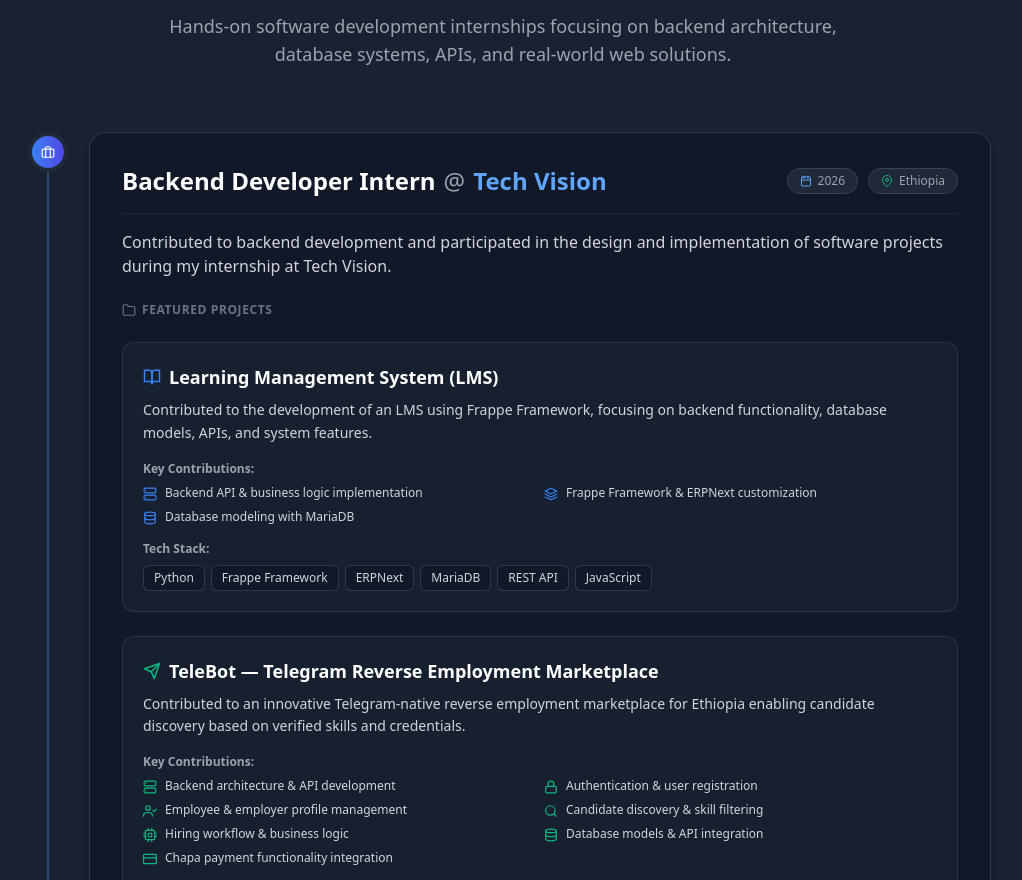
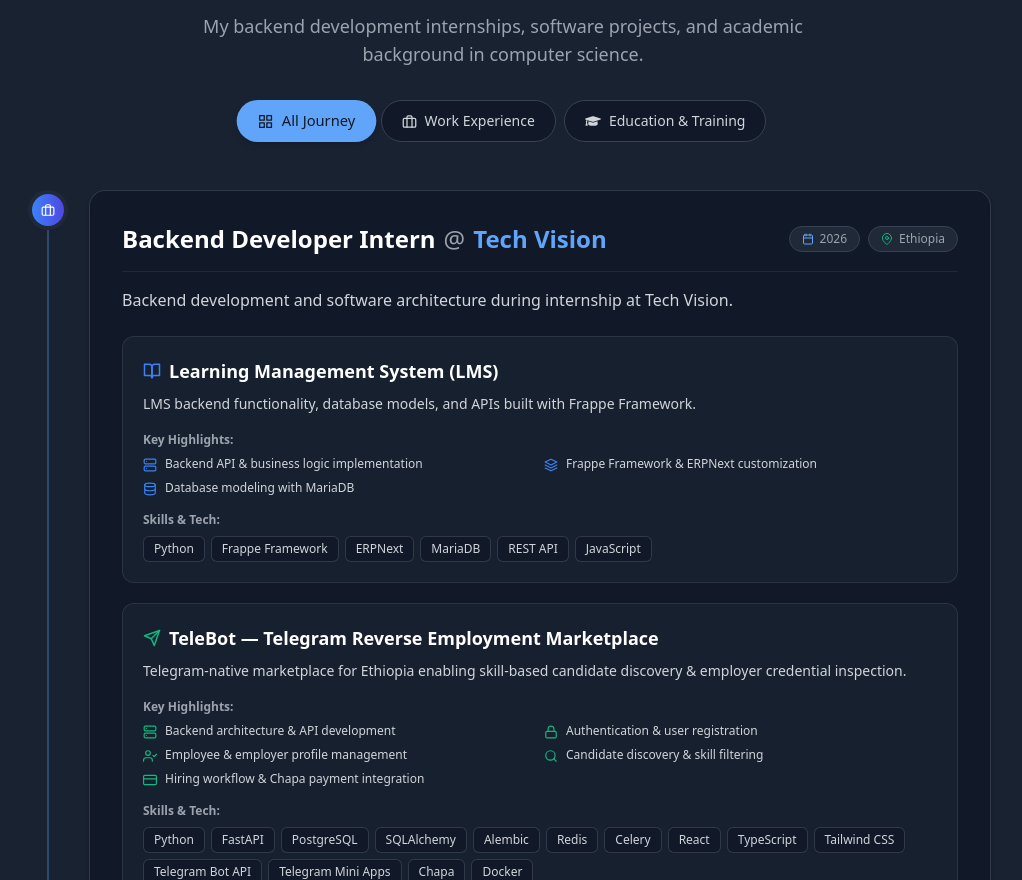
Before and after one commit to Degaga-Emiru/portfolio-website, a React (Vite) app in the folder my-portfolio/: page / in a window 1280 px wide. Shown: the part 1920-2800 px from the top of the page, without its empty margins (137-1159 px from the left). Built offline with nearby package versions, Linux system fonts and the light colour scheme.

Commit message:
updated the resume download and education background

```diff
--- a/my-portfolio/src/sections/Experience.jsx
+++ b/my-portfolio/src/sections/Experience.jsx
@@ -1,4 +1,5 @@
-import { motion } from 'framer-motion';
+import { useState } from 'react';
+import { motion, AnimatePresence } from 'framer-motion';
 import {
   FiBriefcase,
   FiCalendar,
@@ -15,23 +16,31 @@
   FiSend,
   FiCheckCircle,
   FiFolder,
-  FiCpu
+  FiCpu,
+  FiAward,
+  FiStar,
+  FiGrid
 } from 'react-icons/fi';
+import { FaGraduationCap, FaUniversity, FaMedal } from 'react-icons/fa';
 
 const Experience = () => {
-  const experiences = [
+  const [activeTab, setActiveTab] = useState('all');
+
+  const experienceData = [
     {
+      id: 'tech-vision',
+      type: 'work',
       company: 'Tech Vision',
       role: 'Backend Developer Intern',
       period: '2026',
       location: 'Ethiopia',
       badgeColor: 'from-blue-500 to-indigo-600',
-      summary: 'Contributed to backend development and participated in the design and implementation of software projects during my internship at Tech Vision.',
+      summary: 'Backend development and software architecture during internship at Tech Vision.',
       projects: [
         {
           name: 'Learning Management System (LMS)',
           icon: <FiBookOpen className="text-blue-500" size={18} />,
-          description: 'Contributed to the development of an LMS using Frappe Framework, focusing on backend functionality, database models, APIs, and system features.',
+          description: 'LMS backend functionality, database models, and APIs built with Frappe Framework.',
           highlights: [
             { text: 'Backend API & business logic implementation', icon: <FiServer className="text-blue-500" size={14} /> },
             { text: 'Frappe Framework & ERPNext customization', icon: <FiLayers className="text-blue-500" size={14} /> },
@@ -42,15 +51,13 @@
         {
           name: 'TeleBot — Telegram Reverse Employment Marketplace',
           icon: <FiSend className="text-emerald-500" size={18} />,
-          description: 'Contributed to an innovative Telegram-native reverse employment marketplace for Ethiopia enabling candidate discovery based on verified skills and credentials.',
+          description: 'Telegram-native marketplace for Ethiopia enabling skill-based candidate discovery & employer credential inspection.',
           highlights: [
             { text: 'Backend architecture & API development', icon: <FiServer className="text-emerald-500" size={14} /> },
             { text: 'Authentication & user registration', icon: <FiLock className="text-emerald-500" size={14} /> },
             { text: 'Employee & employer profile management', icon: <FiUserCheck className="text-emerald-500" size={14} /> },
             { text: 'Candidate discovery & skill filtering', icon: <FiSearch className="text-emerald-500" size={14} /> },
-            { text: 'Hiring workflow & business logic', icon: <FiCpu className="text-emerald-500" size={14} /> },
-            { text: 'Database models & API integration', icon: <FiDatabase className="text-emerald-500" size={14} /> },
-            { text: 'Chapa payment functionality integration', icon: <FiCreditCard className="text-emerald-500" size={14} /> },
+            { text: 'Hiring workflow & Chapa payment integration', icon: <FiCreditCard className="text-emerald-500" size={14} /> },
           ],
           techStack: [
             'Python', 'FastAPI', 'PostgreSQL', 'SQLAlchemy', 'Alembic', 'Redis',
@@ -61,19 +68,21 @@
       ]
     },
     {
+      id: 'dx-valley',
+      type: 'work',
       company: 'DX Valley',
       role: 'Backend Developer Intern',
       period: '2025–2026',
       location: 'Ethiopia',
       badgeColor: 'from-purple-500 to-pink-600',
-      summary: 'Contributed to backend development and system implementation as part of the internship program.',
+      summary: 'Backend development and system implementation for fintech solutions.',
       projects: [
         {
           name: 'Loan Management System',
           icon: <FiCreditCard className="text-purple-500" size={18} />,
-          description: 'Contributed to the development of a Loan Management System, working on backend services and integration with the frontend.',
+          description: 'Backend services & frontend integration for automated loan management.',
           highlights: [
-            { text: 'Developed backend APIs using Spring Boot', icon: <FiServer className="text-purple-500" size={14} /> },
+            { text: 'Developed backend APIs with Spring Boot', icon: <FiServer className="text-purple-500" size={14} /> },
             { text: 'Implemented business logic & backend services', icon: <FiCpu className="text-purple-500" size={14} /> },
             { text: 'PostgreSQL database design & persistence', icon: <FiDatabase className="text-purple-500" size={14} /> },
             { text: 'Integrated APIs with React & TypeScript frontend', icon: <FiCode className="text-purple-500" size={14} /> },
@@ -82,8 +91,59 @@
           techStack: ['Java', 'Spring Boot', 'React', 'TypeScript', 'PostgreSQL', 'REST API']
         }
       ]
+    },
+    {
+      id: 'hawassa-uni',
+      type: 'education',
+      company: 'Hawassa University',
+      role: 'BSc in Computer Science',
+      period: 'Graduated',
+      location: 'Ethiopia',
+      badgeColor: 'from-amber-500 to-orange-600',
+      summary: 'Solid foundation in software engineering, algorithms, databases, web development, and system architecture.',
+      distinction: 'Graduated with Distinction',
+      gpa: '3.55 / 4.00',
+      projects: [
+        {
+          name: 'Computer Science Core Principles',
+          icon: <FaUniversity className="text-amber-500" size={18} />,
+          description: 'Comprehensive software engineering program focused on practical and theoretical computing skills.',
+          highlights: [
+            { text: 'Software engineering & software architecture', icon: <FiCpu className="text-amber-500" size={14} /> },
+            { text: 'Algorithms & data structures', icon: <FiCode className="text-amber-500" size={14} /> },
+            { text: 'Databases & web development principles', icon: <FiDatabase className="text-amber-500" size={14} /> },
+          ],
+          techStack: ['Software Engineering', 'Algorithms', 'Databases', 'Web Dev', 'Software Architecture']
+        }
+      ]
+    },
+    {
+      id: 'alx-africa',
+      type: 'education',
+      company: 'ALX',
+      role: 'Software Engineering — Front-End Web Development',
+      period: 'Professional Program',
+      location: 'Online',
+      badgeColor: 'from-cyan-500 to-blue-600',
+      summary: 'Intensive professional training program building responsive and interactive web applications.',
+      projects: [
+        {
+          name: 'Front-End Web Development',
+          icon: <FaGraduationCap className="text-cyan-500" size={18} />,
+          description: 'Hands-on experience developing modern, responsive user interfaces and web apps.',
+          highlights: [
+            { text: 'Building responsive & interactive web applications', icon: <FiLayers className="text-cyan-500" size={14} /> },
+            { text: 'Modern JavaScript & Git/GitHub collaboration', icon: <FiCode className="text-cyan-500" size={14} /> },
+          ],
+          techStack: ['HTML', 'CSS', 'JavaScript', 'Responsive Web Design', 'Git', 'GitHub']
+        }
+      ]
     }
   ];
+
+  const filteredData = activeTab === 'all'
+    ? experienceData
+    : experienceData.filter((item) => item.type === activeTab);
 
   return (
     <section id="experience" className="py-20 bg-gray-50 dark:bg-gray-800/60 transition-colors duration-300">
@@ -94,48 +154,84 @@
           whileInView={{ opacity: 1, y: 0 }}
           transition={{ duration: 0.5 }}
           viewport={{ once: true }}
-          className="text-center mb-16"
+          className="text-center mb-12"
         >
           <span className="inline-flex items-center gap-2 px-3.5 py-1.5 rounded-full text-xs font-semibold bg-primary-light/10 text-primary-light dark:bg-primary-dark/10 dark:text-primary-dark mb-4">
-            <FiBriefcase className="w-4 h-4" /> CAREER & EXPERIENCE
+            <FiBriefcase className="w-4 h-4" /> CAREER & ACADEMICS
           </span>
           <h2 className="text-3xl md:text-4xl font-bold mb-4 dark:text-white">
-            💼 Work <span className="text-primary-light dark:text-primary-dark">Experience</span>
+            💼 Experience & <span className="text-primary-light dark:text-primary-dark">Education</span>
           </h2>
           <p className="text-lg text-gray-600 dark:text-gray-400 max-w-2xl mx-auto">
-            Hands-on software development internships focusing on backend architecture, database systems, APIs, and real-world web solutions.
+            My backend development internships, software projects, and academic background in computer science.
           </p>
+
+          {/* Interactive Filter Tabs */}
+          <div className="flex justify-center items-center gap-2 mt-8 flex-wrap">
+            <button
+              onClick={() => setActiveTab('all')}
+              className={`inline-flex items-center gap-2 px-5 py-2.5 rounded-full text-sm font-medium transition-all duration-300 ${
+                activeTab === 'all'
+                  ? 'bg-primary-light text-white dark:bg-primary-dark dark:text-gray-900 shadow-md scale-105'
+                  : 'bg-white dark:bg-gray-900 text-gray-600 dark:text-gray-300 border border-gray-200 dark:border-gray-700 hover:border-primary-light dark:hover:border-primary-dark'
+              }`}
+            >
+              <FiGrid size={15} /> All Journey
+            </button>
+            <button
+              onClick={() => setActiveTab('work')}
+              className={`inline-flex items-center gap-2 px-5 py-2.5 rounded-full text-sm font-medium transition-all duration-300 ${
+                activeTab === 'work'
+                  ? 'bg-primary-light text-white dark:bg-primary-dark dark:text-gray-900 shadow-md scale-105'
+                  : 'bg-white dark:bg-gray-900 text-gray-600 dark:text-gray-300 border border-gray-200 dark:border-gray-700 hover:border-primary-light dark:hover:border-primary-dark'
+              }`}
+            >
+              <FiBriefcase size={15} /> Work Experience
+            </button>
+            <button
+              onClick={() => setActiveTab('education')}
+              className={`inline-flex items-center gap-2 px-5 py-2.5 rounded-full text-sm font-medium transition-all duration-300 ${
+                activeTab === 'education'
+                  ? 'bg-primary-light text-white dark:bg-primary-dark dark:text-gray-900 shadow-md scale-105'
+                  : 'bg-white dark:bg-gray-900 text-gray-600 dark:text-gray-300 border border-gray-200 dark:border-gray-700 hover:border-primary-light dark:hover:border-primary-dark'
+              }`}
+            >
+              <FaGraduationCap size={16} /> Education & Training
+            </button>
+          </div>
         </motion.div>
 
         {/* Timeline List */}
-        <div className="relative border-l-2 border-primary-light/30 dark:border-primary-dark/30 ml-4 md:ml-8 space-y-12">
-          {experiences.map((exp, idx) => (
+        <div className="relative border-l-2 border-primary-light/30 dark:border-primary-dark/30 ml-4 md:ml-8 space-y-10">
+          <AnimatePresence mode="wait">
+            {filteredData.map((exp, idx) => (
               <motion.div
-              key={idx}
-              initial={{ opacity: 0, y: 30 }}
-              whileInView={{ opacity: 1, y: 0 }}
-              transition={{ duration: 0.5, delay: idx * 0.1 }}
-              viewport={{ once: true, margin: "-50px" }}
+                key={exp.id}
+                layout
+                initial={{ opacity: 0, y: 20 }}
+                animate={{ opacity: 1, y: 0 }}
+                exit={{ opacity: 0, y: -20 }}
+                transition={{ duration: 0.4, delay: idx * 0.08 }}
                 className="relative pl-6 md:pl-10"
               >
                 {/* Timeline Icon Node */}
                 <div className={`absolute -left-[17px] top-1 w-8 h-8 rounded-full bg-gradient-to-r ${exp.badgeColor} flex items-center justify-center text-white shadow-md ring-4 ring-gray-50 dark:ring-gray-800`}>
-                <FiBriefcase size={14} />
+                  {exp.type === 'work' ? <FiBriefcase size={14} /> : <FaGraduationCap size={14} />}
                 </div>
 
-              {/* Main Company Card */}
-              <div className="bg-white dark:bg-gray-900 rounded-2xl p-6 md:p-8 shadow-md border border-gray-100 dark:border-gray-700/80 hover:shadow-lg transition-shadow">
+                {/* Main Card */}
+                <div className="bg-white dark:bg-gray-900 rounded-2xl p-6 md:p-8 shadow-md border border-gray-100 dark:border-gray-700/80 hover:shadow-lg transition-all duration-300">
                   {/* Header Row: Role & Badges */}
                   <div className="flex flex-col sm:flex-row sm:items-center justify-between gap-3 mb-4 pb-4 border-b border-gray-100 dark:border-gray-800">
                     <div>
-                    <h3 className="text-xl md:text-2xl font-bold text-gray-900 dark:text-white flex items-center gap-2">
+                      <h3 className="text-xl md:text-2xl font-bold text-gray-900 dark:text-white flex items-center gap-2 flex-wrap">
                         {exp.role}
                         <span className="text-gray-400 font-normal">@</span>
                         <span className="text-primary-light dark:text-primary-dark">{exp.company}</span>
                       </h3>
                     </div>
 
-                  <div className="flex flex-wrap items-center gap-2.5 text-xs font-medium text-gray-600 dark:text-gray-400">
+                    <div className="flex flex-wrap items-center gap-2 text-xs font-medium text-gray-600 dark:text-gray-400">
                       <span className="inline-flex items-center gap-1.5 px-3 py-1 rounded-full bg-gray-100 dark:bg-gray-800 border border-gray-200 dark:border-gray-700">
                         <FiCalendar className="text-primary-light dark:text-primary-dark" size={12} />
                         {exp.period}
@@ -147,41 +243,52 @@
                     </div>
                   </div>
 
-                {/* Company Overview */}
+                  {/* Distinction / GPA Badges for Education */}
+                  {(exp.distinction || exp.gpa) && (
+                    <div className="flex flex-wrap gap-2.5 mb-4">
+                      {exp.distinction && (
+                        <span className="inline-flex items-center gap-1.5 px-3 py-1 rounded-full text-xs font-semibold bg-amber-500/10 text-amber-600 dark:text-amber-400 border border-amber-500/20">
+                          <FaMedal size={12} /> {exp.distinction}
+                        </span>
+                      )}
+                      {exp.gpa && (
+                        <span className="inline-flex items-center gap-1.5 px-3 py-1 rounded-full text-xs font-semibold bg-blue-500/10 text-blue-600 dark:text-blue-400 border border-blue-500/20">
+                          <FiAward size={12} /> GPA: {exp.gpa}
+                        </span>
+                      )}
+                    </div>
+                  )}
+
+                  {/* Short Summary */}
                   <p className="text-gray-600 dark:text-gray-300 text-sm md:text-base leading-relaxed mb-6">
                     {exp.summary}
                   </p>
 
-                {/* Projects Section */}
+                  {/* Projects / Highlights */}
                   <div className="space-y-6">
-                  <h4 className="text-xs font-bold uppercase tracking-wider text-gray-400 dark:text-gray-500 flex items-center gap-1.5">
-                    <FiFolder size={14} /> Featured Projects
-                  </h4>
-
-                  <div className="grid grid-cols-1 gap-6">
+                    <div className="grid grid-cols-1 gap-5">
                       {exp.projects.map((proj, pIdx) => (
                         <div
                           key={pIdx}
                           className="bg-gray-50/80 dark:bg-gray-800/50 rounded-xl p-5 border border-gray-200/80 dark:border-gray-700/60 hover:border-primary-light/40 dark:hover:border-primary-dark/40 transition-colors"
                         >
-                        {/* Project Name */}
+                          {/* Project Header */}
                           <div className="flex items-center gap-2 mb-2">
                             {proj.icon}
-                          <h5 className="text-lg font-bold text-gray-900 dark:text-white">
+                            <h4 className="text-base md:text-lg font-bold text-gray-900 dark:text-white">
                               {proj.name}
-                          </h5>
+                            </h4>
                           </div>
 
-                        {/* Project Description */}
                           <p className="text-sm text-gray-600 dark:text-gray-300 mb-4 leading-relaxed">
                             {proj.description}
                           </p>
 
-                        {/* Highlights Grid */}
-                        {proj.highlights && proj.highlights.length > 0 && (
+                          {/* Highlights */}
+                          {proj.highlights && (
                             <div className="mb-4">
                               <span className="text-xs font-semibold text-gray-500 dark:text-gray-400 mb-2 block">
-                              Key Contributions:
+                                Key Highlights:
                               </span>
                               <div className="grid grid-cols-1 sm:grid-cols-2 gap-2">
                                 {proj.highlights.map((hl, hIdx) => (
@@ -194,10 +301,11 @@
                             </div>
                           )}
 
-                        {/* Tech Stack Pills */}
+                          {/* Tech Stack */}
+                          {proj.techStack && (
                             <div>
                               <span className="text-xs font-semibold text-gray-500 dark:text-gray-400 mb-2 block">
-                            Tech Stack:
+                                Skills & Tech:
                               </span>
                               <div className="flex flex-wrap gap-1.5">
                                 {proj.techStack.map((tech, tIdx) => (
@@ -210,6 +318,7 @@
                                 ))}
                               </div>
                             </div>
+                          )}
                         </div>
                       ))}
                     </div>
@@ -217,6 +326,7 @@
                 </div>
               </motion.div>
             ))}
+          </AnimatePresence>
         </div>
       </div>
     </section>
```
Also changed, not shown: my-portfolio/src/sections/Homes.jsx (+4 -7 lines), 2 other files (tests, documents, lock files or other folders). Lines whose indentation alone changed are shown as unchanged.
